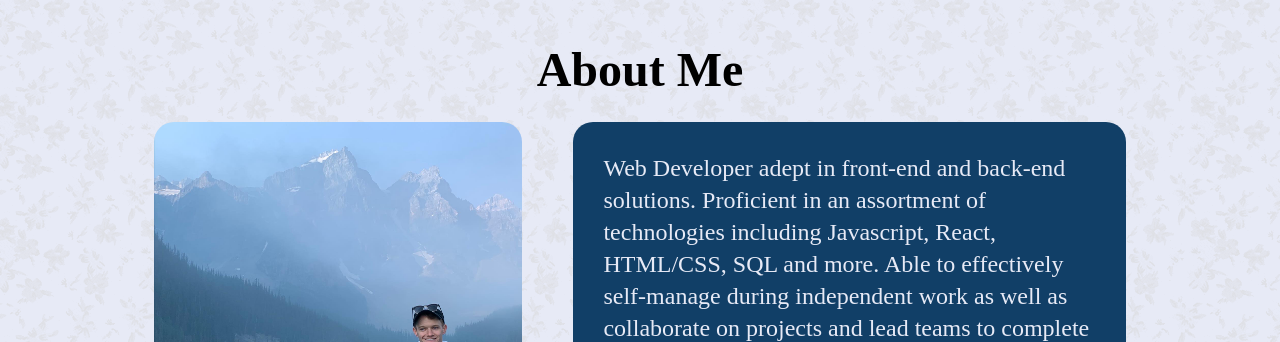
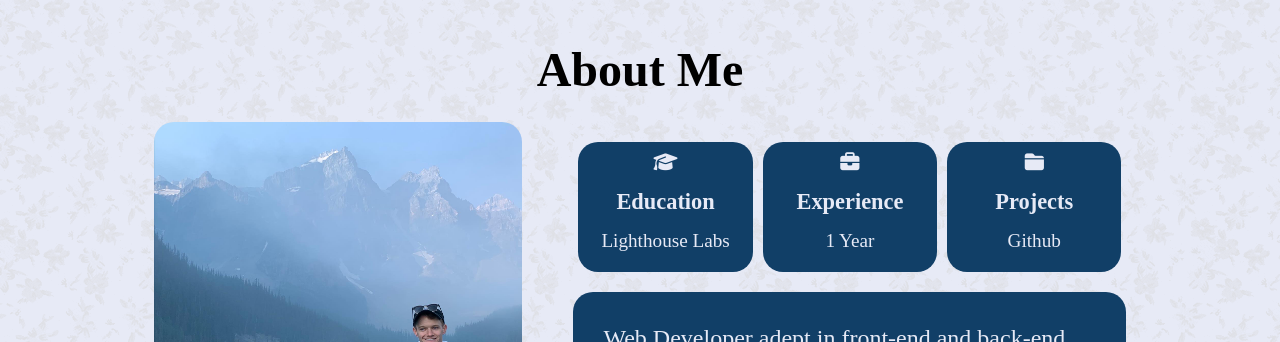
Before and after one commit to NealePT/nealetaylorcom, a React (Create React App) app in the folder react-site/: page / in a window 1280 px wide. Shown: the part 808-1150 px from the top of the page. Built offline with nearby package versions, Linux system fonts and the light colour scheme.

Commit message:
add styling to about

```diff
--- a/react-site/src/components/About.css
+++ b/react-site/src/components/About.css
@@ -30,7 +30,7 @@
   justify-content: center;
 }
 
-.about p {
+.aboutme {
   font-size: 1.5rem;
   padding: 30px;
   line-height: 2rem;
@@ -38,3 +38,29 @@
   border-radius: 20px;
   color: #e7eaf6;
 }
+
+.card {
+  background-color: #113f67;
+  border-radius: 20px;
+  color: #e7eaf6;
+  height: 130px;
+  display: flex;
+  flex-direction: column;
+  align-items: center;
+  margin: 20px 5px;
+  width: 100%;
+  font-size: 1.2rem;
+}
+
+.aboutCards {
+  display: flex;
+}
+
+.card h5 {
+  margin: 5px;
+  font-size: 1.4rem;
+}
+
+.card p {
+  margin: 10px;
+}
--- a/react-site/src/components/About.jsx
+++ b/react-site/src/components/About.jsx
@@ -1,3 +1,5 @@
+import AboutCard from "./AboutCard"
+
 export default function About(props) {
   return (
     <div className="about">
@@ -10,7 +12,24 @@ export default function About(props) {
             <img src="../../assets/profilePic.jpg" alt="Profile Pic" />
           </div>
           <div className="aboutDescription">
-            <p>
+            <div className="aboutCards">
+              <AboutCard
+                type={"Education"}
+                icon={<i className="fa-solid fa-graduation-cap"></i>}
+                description={"Lighthouse Labs"}
+              />
+              <AboutCard
+                type={"Experience"}
+                icon={<i className="fa-solid fa-briefcase"></i>}
+                description={"1 Year"}
+              />
+              <AboutCard
+                type={"Projects"}
+                icon={<i className="fa-solid fa-folder-closed"></i>}
+                description={"Github"}
+              />
+            </div>
+            <p className="aboutme">
               Web Developer adept in front-end and back-end solutions. Proficient in an assortment
     of technologies including Javascript, React, HTML/CSS, SQL and more. Able to
     effectively self-manage during independent work as well as collaborate on projects and
```
